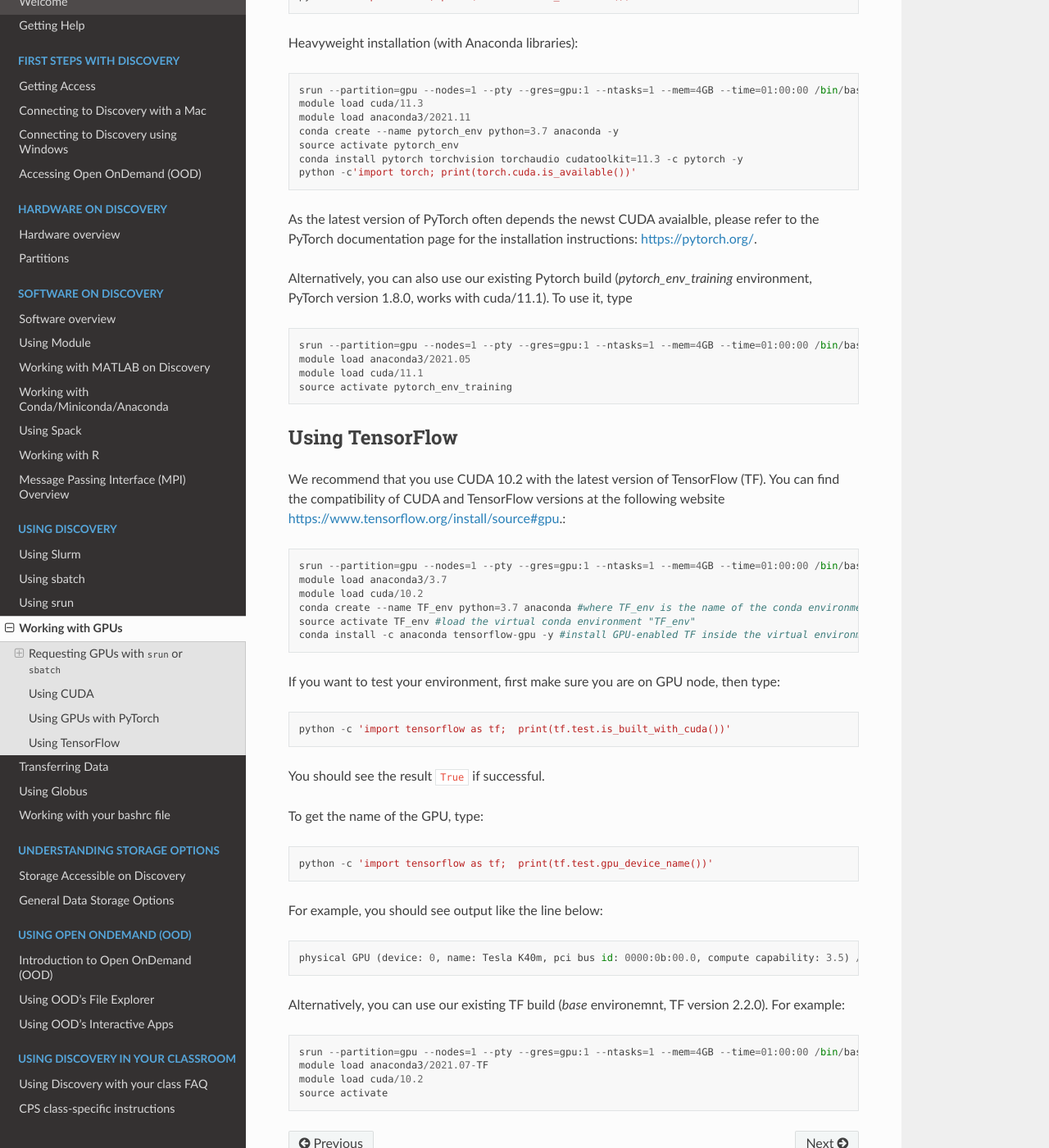
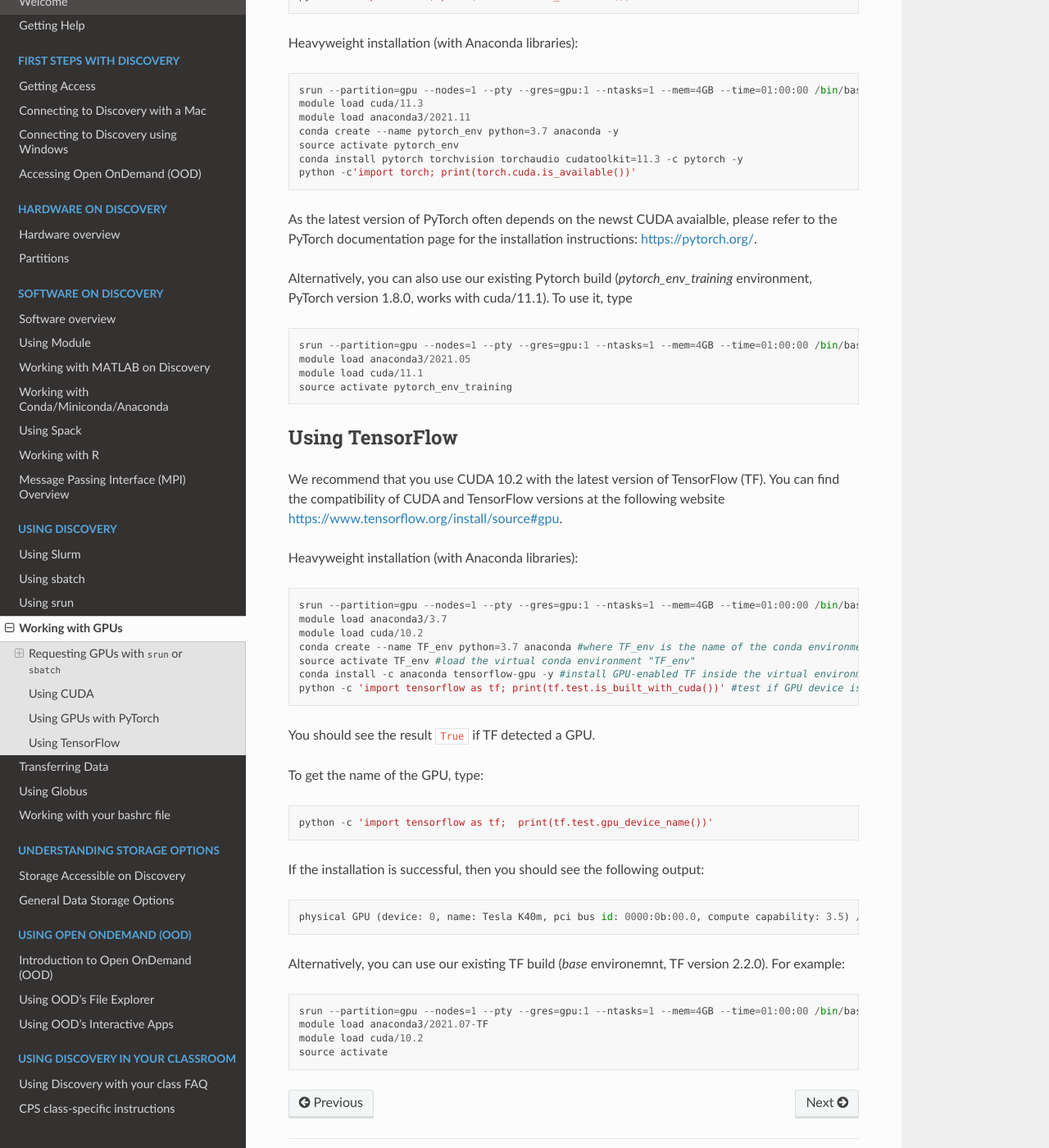
Before and after one commit to northeastern-rc/rc-public-documentation, a Sphinx documentation site: the page built from docs/source/using-discovery/workingwithgpu.rst, in a window 1280 px wide and 1400 px high, scrolled down 2767 px. Shown: the whole window at 82% size. Built offline with Sphinx 7.4.7 and the Read the Docs theme 2.0.0, drawn with Linux system fonts in a browser that asks for light colours.

Commit message:
applied additional changes made by Manasvita 01/03/22 - modified again

```diff
--- a/docs/source/using-discovery/workingwithgpu.rst
+++ b/docs/source/using-discovery/workingwithgpu.rst
@@ -168,7 +168,9 @@ Alternatively, you can also use our existing Pytorch build (`pytorch_env_trainin
 Using TensorFlow
 ================
 We recommend that you use CUDA 10.2 with the latest version of TensorFlow (TF).
-You can find the compatibility of CUDA and TensorFlow versions at the following website https://www.tensorflow.org/install/source#gpu.::
+You can find the compatibility of CUDA and TensorFlow versions at the following website https://www.tensorflow.org/install/source#gpu.
+
+Heavyweight installation (with Anaconda libraries)::
 
   srun --partition=gpu --nodes=1 --pty --gres=gpu:1 --ntasks=1 --mem=4GB --time=01:00:00 /bin/bash
   module load anaconda3/3.7
@@ -176,18 +178,15 @@ You can find the compatibility of CUDA and TensorFlow versions at the following
   conda create --name TF_env python=3.7 anaconda #where TF_env is the name of the conda environment
   source activate TF_env #load the virtual conda environment "TF_env"
   conda install -c anaconda tensorflow-gpu -y #install GPU-enabled TF inside the virtual environment
+  python -c 'import tensorflow as tf; print(tf.test.is_built_with_cuda())' #test if GPU device is detected with TF
 
-If you want to test your environment, first make sure you are on GPU node, then type::
-
-   python -c 'import tensorflow as tf;  print(tf.test.is_built_with_cuda())'
-
-You should see the result ``True`` if successful.
+You should see the result ``True`` if TF detected a GPU.
 
 To get the name of the GPU, type::
 
    python -c 'import tensorflow as tf;  print(tf.test.gpu_device_name())'
 
-For example, you should see output like the line below::
+If the installation is successful, then you should see the following output::
 
    physical GPU (device: 0, name: Tesla K40m, pci bus id: 0000:0b:00.0, compute capability: 3.5) /device:GPU:0
 
```
Also changed, not shown: other parts of docs/source/using-discovery/workingwithgpu.rst (+1 -1 lines).
